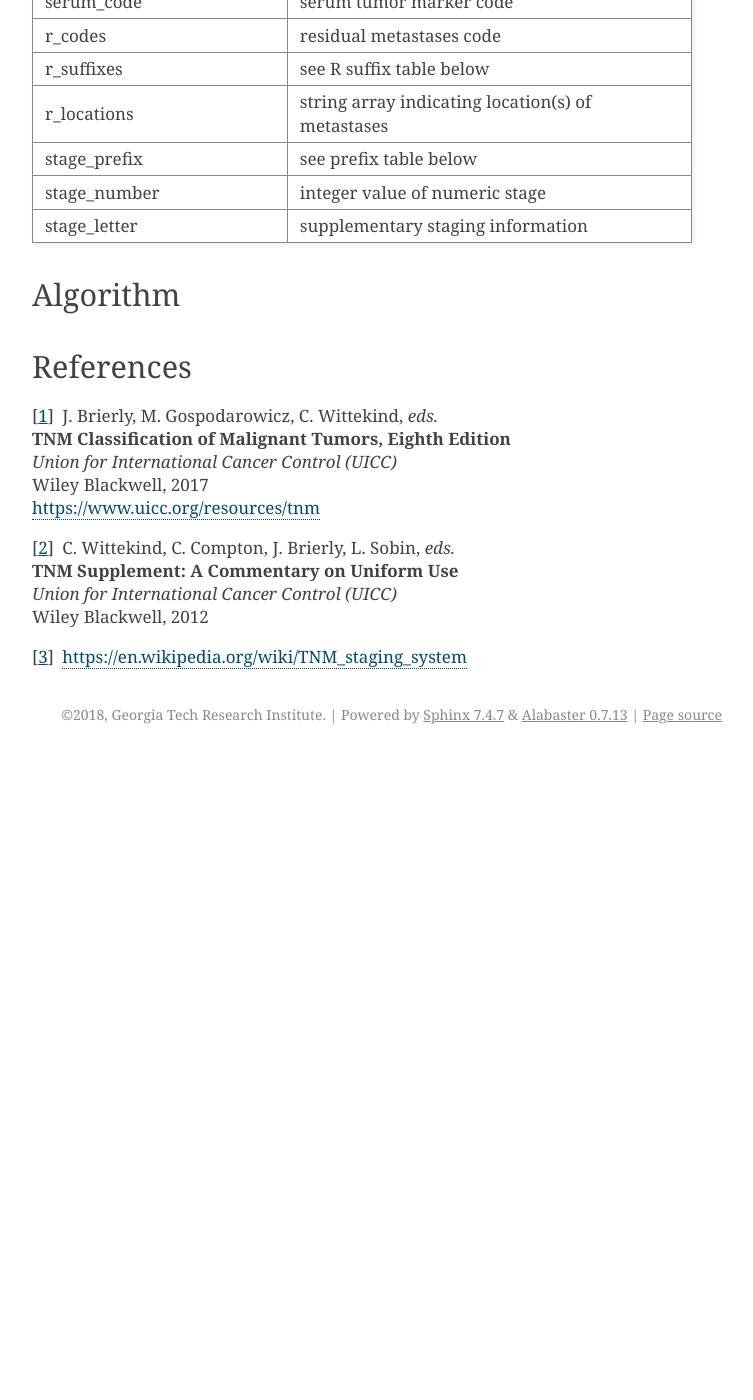
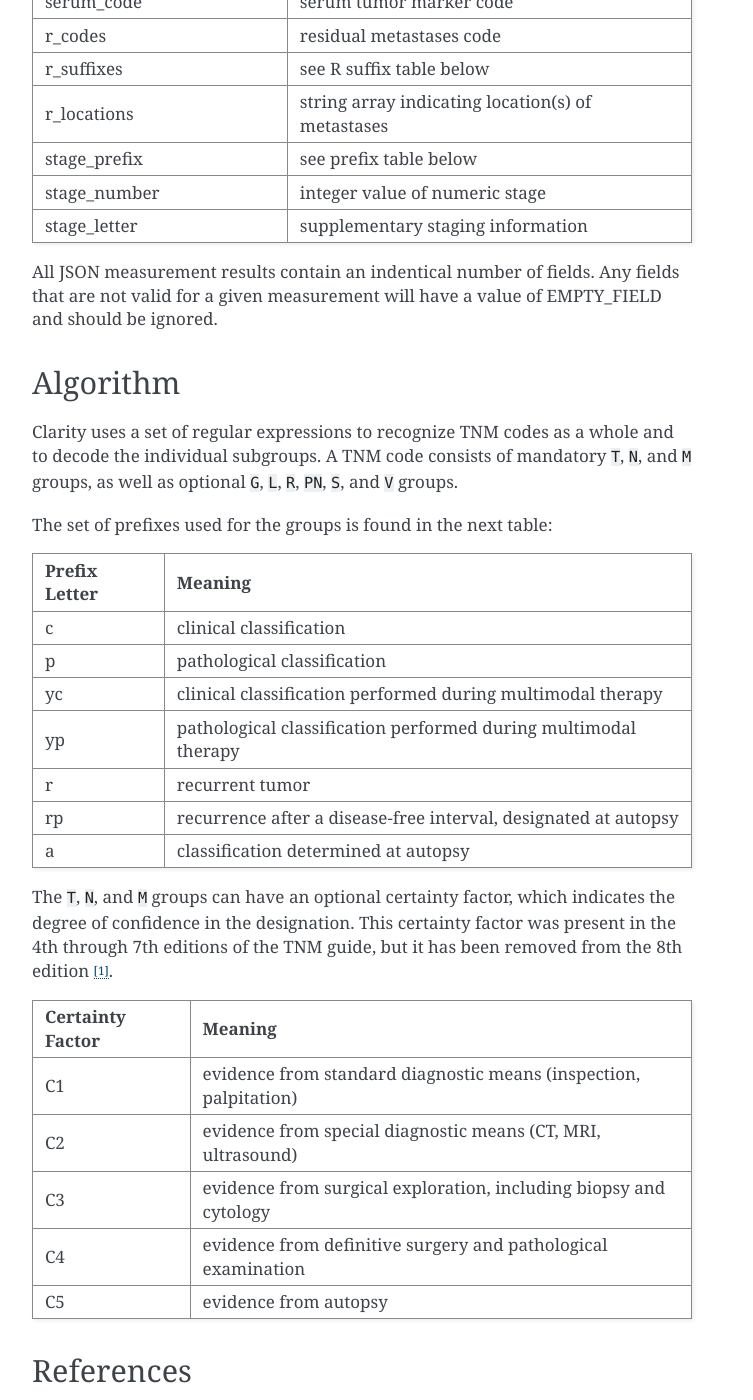
Before and after one commit to ClarityNLP/ClarityNLP, a Sphinx documentation site: the page built from nlp/docs/algorithms/tnm_stage_finder.rst, in a window 1280 px wide and 1400 px high, scrolled down 1632 px. Shown: the whole window, without its empty margins (388-1141 px from the left). Built offline with Sphinx 7.4.7, drawn with Linux system fonts in a browser that asks for light colours; before the commit the page ends 2386 px from its top, so only the background shows below that.

Commit message:
added prefix codes and certainty factors to TNM doc

```diff
--- a/nlp/docs/algorithms/tnm_stage_finder.rst
+++ b/nlp/docs/algorithms/tnm_stage_finder.rst
@@ -34,9 +34,9 @@ Outputs
 
 A JSON array containing these fields for each code found:
 
-==========================  ==============================================================
+==========================  ===================================================
 Field Name                  Explanation
-==========================  ==============================================================
+==========================  ===================================================
 text                        text of the complete code
 start                       offset of first char in the matching text
 end                         offset of final char in the matching text + 1
@@ -72,11 +72,52 @@ r_locations                 string array indicating location(s) of metastases
 stage_prefix                see prefix table below
 stage_number                integer value of numeric stage
 stage_letter                supplementary staging information
-==========================  ==============================================================
+==========================  ===================================================
+
+All JSON measurement results contain an indentical number of fields. Any fields
+that are not valid for a given measurement will have a value of EMPTY_FIELD and
+should be ignored.
+
 
 
 Algorithm
 =========
+
+Clarity uses a set of regular expressions to recognize TNM codes as a whole
+and to decode the individual subgroups. A TNM code consists of mandatory
+``T``, ``N``, and ``M`` groups, as well as optional ``G``, ``L``, ``R``,
+``PN``, ``S``, and ``V`` groups.
+
+The set of prefixes used for the groups is found in the next table:
+
+==============  ===============================================================
+Prefix Letter   Meaning
+==============  ===============================================================
+c               clinical classification
+p               pathological classification
+yc              clinical classification performed during multimodal therapy
+yp              pathological classification performed during multimodal therapy
+r               recurrent tumor
+rp              recurrence after a disease-free interval, designated at autopsy
+a               classification determined at autopsy
+==============  ===============================================================
+
+The ``T``, ``N``, and ``M`` groups can have an optional certainty factor,
+which indicates the degree of confidence in the designation.  This certainty
+factor was present in the 4th through 7th editions of the TNM guide, but it
+has been removed from the 8th edition [1]_.
+
+================  =================================================================
+Certainty Factor  Meaning
+================  =================================================================
+C1                evidence from standard diagnostic means (inspection, palpitation)
+C2                evidence from special diagnostic means (CT, MRI, ultrasound)
+C3                evidence from surgical exploration, including biopsy and cytology
+C4                evidence from definitive surgery and pathological examination
+C5                evidence from autopsy
+================  =================================================================
+
+
 
 References
 ==========
```
